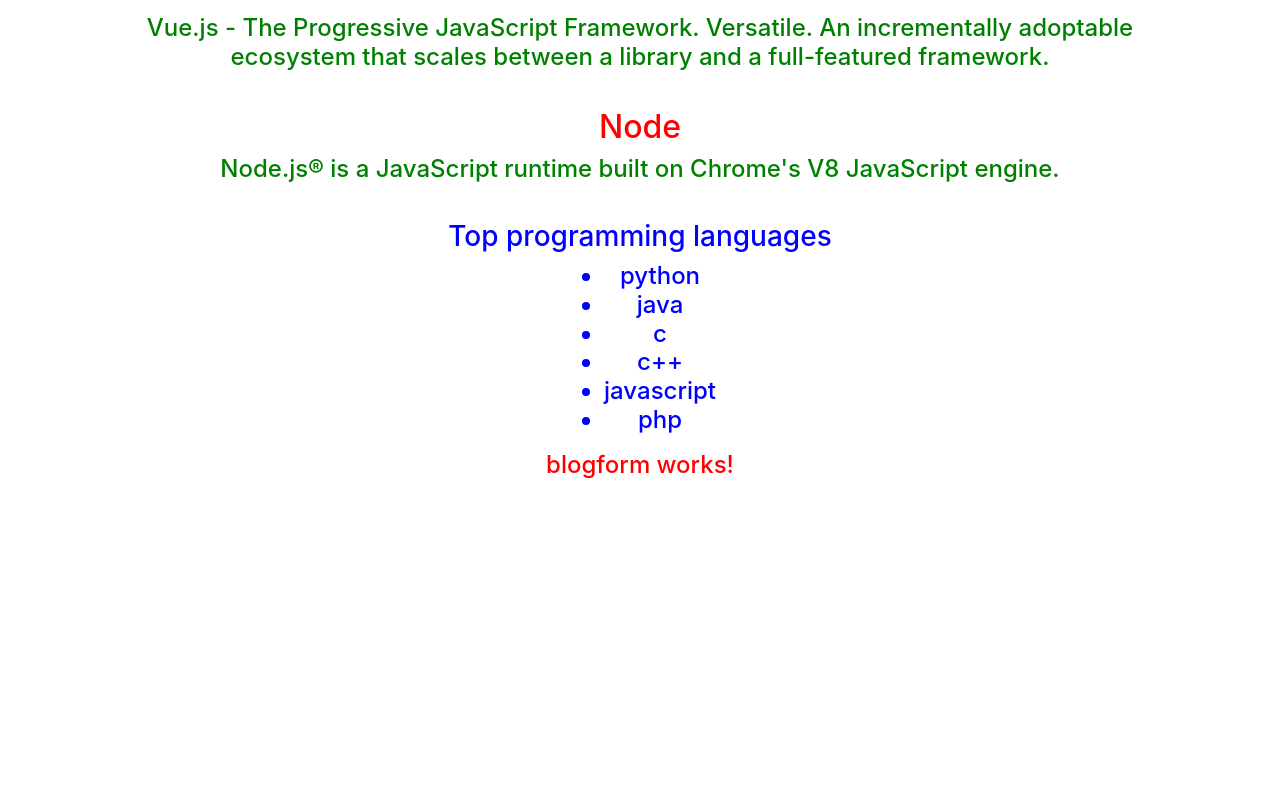
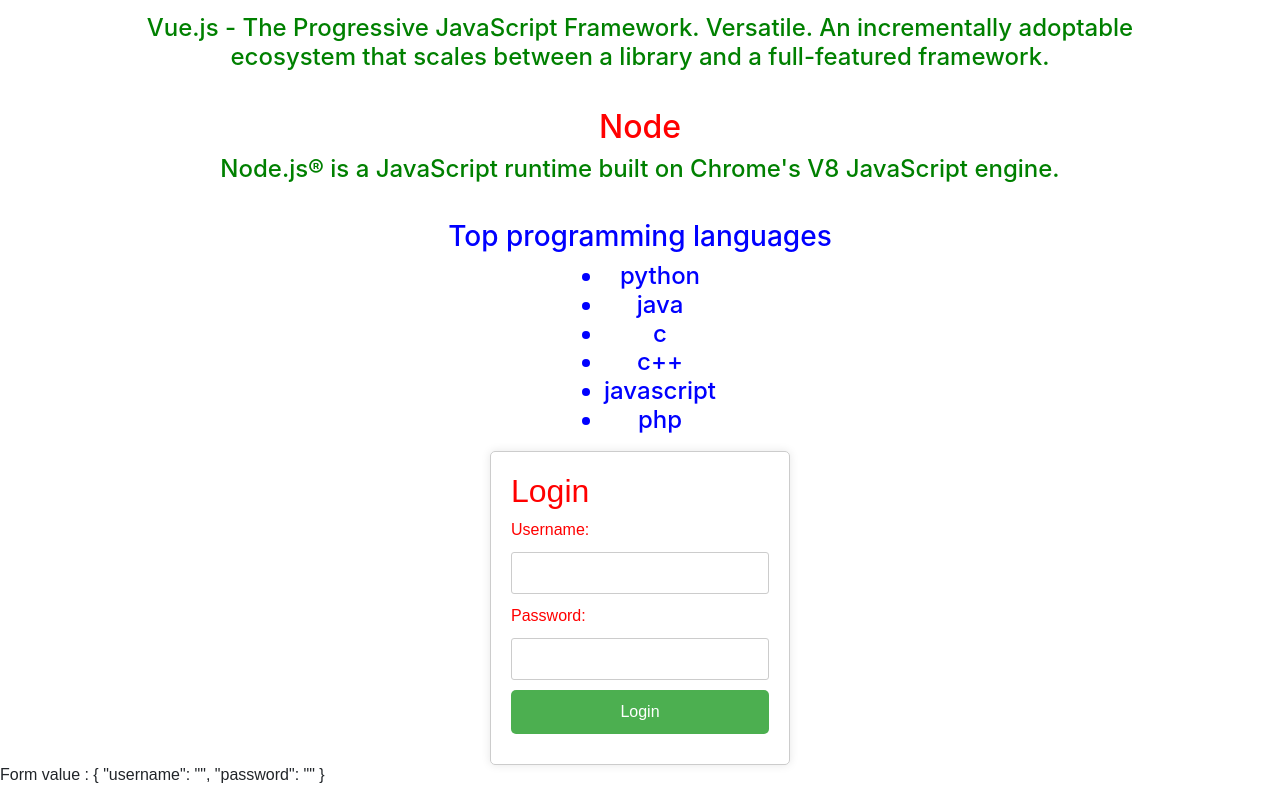
Before and after one commit to Aslin-R/learning-angular-js, an Angular app in the folder learning-angular-js/: page / in a window 1280 px wide. Shown: the part 530-1322 px from the top of the page. Before the commit the page ends 1026 px from the top, so only its background shows below. Built offline with nearby package versions, Linux system fonts and the light colour scheme.

Commit message:
tried the forms

```diff
--- a/learning-angular-js/src/app/app.module.ts
+++ b/learning-angular-js/src/app/app.module.ts
@@ -1,5 +1,6 @@
 import { NgModule } from '@angular/core';
 import { BrowserModule } from '@angular/platform-browser';
+import {FormsModule} from '@angular/forms';
 
 import { AppComponent } from './app.component';
 import { NewcomponentComponent } from './newcomponent/newcomponent.component';
@@ -12,7 +13,8 @@ import { BlogformComponent } from './blogform/blogform.component';
     BlogformComponent
   ],
   imports: [
-    BrowserModule
+    BrowserModule,
+    FormsModule,
   ],
   providers: [],
   bootstrap: [AppComponent]
--- a/learning-angular-js/src/app/blogform/blogform.component.css
+++ b/learning-angular-js/src/app/blogform/blogform.component.css
@@ -0,0 +1,32 @@
+body {
+    font-family: Arial, sans-serif;
+  }
+  .login-container {
+    max-width: 300px;
+    margin: 0 auto;
+    padding: 20px;
+    border: 1px solid #ccc;
+    border-radius: 5px;
+    box-shadow: 0 0 10px rgba(0, 0, 0, 0.1);
+  }
+  .login-container label,
+  .login-container input {
+    display: block;
+    margin-bottom: 10px;
+  }
+  .login-container input[type="text"],
+  .login-container input[type="password"] {
+    width: 100%;
+    padding: 8px;
+    border: 1px solid #ccc;
+    border-radius: 3px;
+  }
+  .login-container input[type="submit"] {
+    width: 100%;
+    padding: 10px;
+    background-color: #4CAF50;
+    color: white;
+    border: none;
+    border-radius: 5px;
+    cursor: pointer;
+  }
--- a/learning-angular-js/src/app/blogform/blogform.component.html
+++ b/learning-angular-js/src/app/blogform/blogform.component.html
@@ -1 +1,17 @@
-<p>blogform works!</p>
+
+<body>
+  <div class="login-container">
+    <h2>Login</h2>
+
+    <form  #blogform="ngForm" (submit)=insert(blogform.value)>
+      <label for="username">Username:</label>
+      <input type="text" id="username" name="username" required ngModel>
+
+      <label for="password">Password:</label>
+      <input type="password" id="password" name="password" required ngModel>
+
+      <input type="submit" value="Login">
+    </form>
+  </div>
+  <h6>Form value : {{blogform.value | json}}</h6>
+</body>
--- a/learning-angular-js/src/app/blogform/blogform.component.ts
+++ b/learning-angular-js/src/app/blogform/blogform.component.ts
@@ -6,5 +6,7 @@ import { Component } from '@angular/core';
   styleUrls: ['./blogform.component.css']
 })
 export class BlogformComponent {
-
+  insert(blog: any){
+    alert(blog.username)
+  }
 }
```
